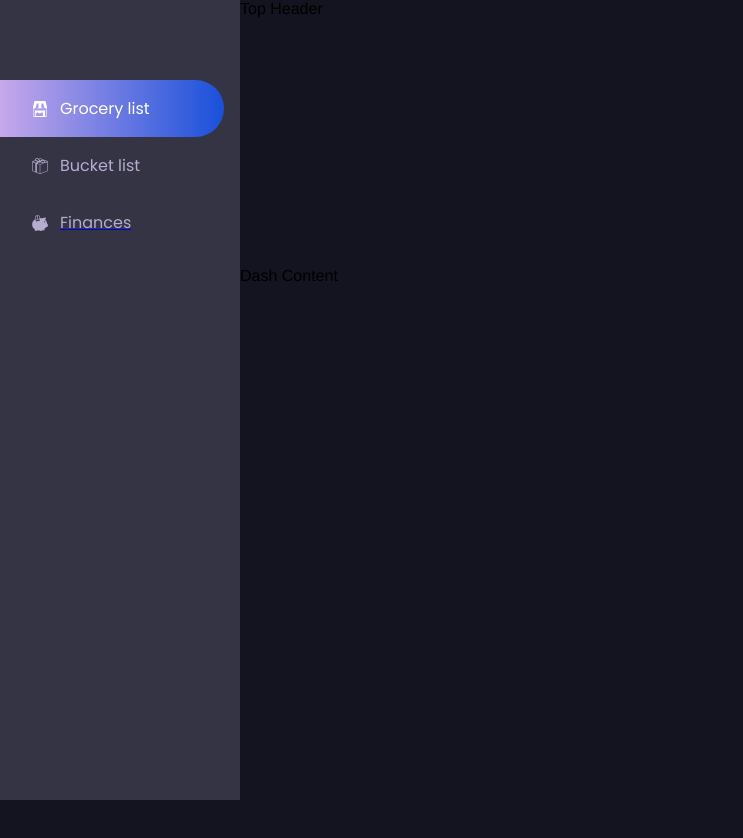
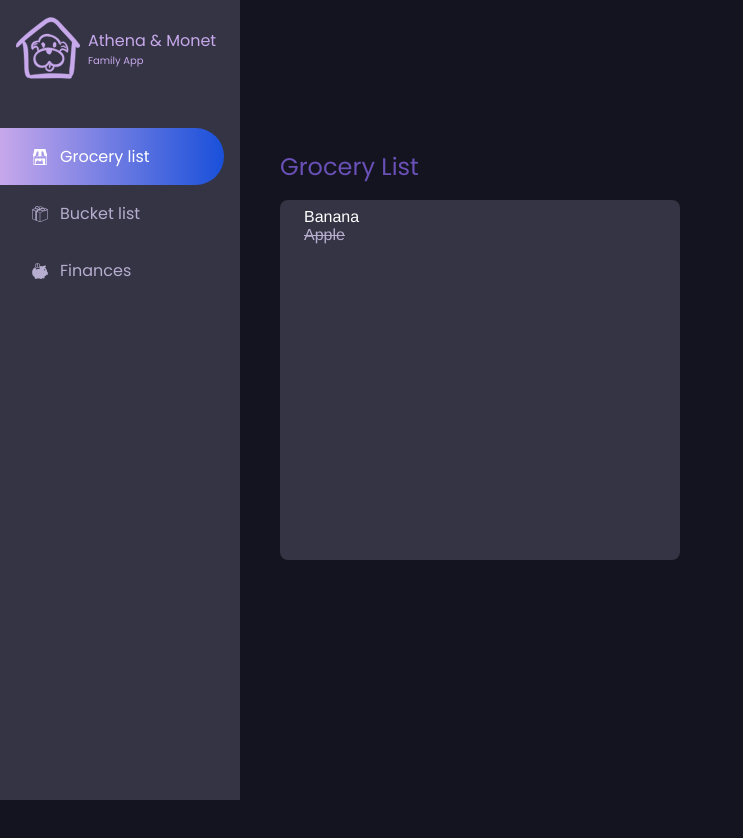
Before and after one commit to brunomguimaraes/monet, a React (Create React App) app: page /dashboard in a window 1280 px wide. Shown: the top 838 px of the page, without its empty margins (0-743 px from the left). After the commit the page ends 800 px from the top, so only its background shows below. Built offline with nearby package versions, Linux system fonts and the light colour scheme; no server answers.

Commit message:
add grocery list

```diff
--- /dev/null
+++ b/src/components/Groceries/GroceryList/index.js
@@ -0,0 +1,25 @@
+import * as Styled from "./index.styles";
+
+const GroceryList = () => {
+	// TODO: isMobile version
+	return (
+		<Styled.List>
+			<Styled.Title>
+				Grocery List
+			</Styled.Title>
+
+			<Styled.ListSection>
+				<Styled.ItemList>
+					<Styled.Item>
+						Banana
+					</Styled.Item>
+					<Styled.Item selected>
+						Apple
+					</Styled.Item>
+				</Styled.ItemList>
+			</Styled.ListSection>
+		</Styled.List>
+	);
+};
+
+export default GroceryList;
--- /dev/null
+++ b/src/components/Groceries/GroceryList/index.styles.js
@@ -0,0 +1,36 @@
+import styled, { css } from "styled-components";
+
+import { mainColors } from "style/colors";
+
+export const List = styled.div`
+
+`;
+
+export const Title = styled.span`
+	font-size: 24px;
+	font-family: 'Poppins', sans-serif;
+	color: ${mainColors.purple};
+`;
+
+export const ListSection = styled.div`
+	margin-top 8px;
+	background: ${mainColors.clearBackground};
+	border-radius: 8px;
+	width: 400px;
+	height: 360px;
+`;
+
+export const ItemList = styled.ul`
+	list-style-type: none;
+	padding: 8px 0 0 24px;
+`;
+
+export const Item = styled.li`
+	color: ${mainColors.white};
+	font-size: 16px;
+
+	${({ selected }) => selected && css`
+		color: ${mainColors.lightGray};
+		text-decoration: line-through;
+	`}
+`;
--- /dev/null
+++ b/src/components/Groceries/index.js
@@ -0,0 +1,14 @@
+import GroceryList from "components/Groceries/GroceryList";
+
+import * as Styled from "./index.styles";
+
+const Groceries = () => {
+	// TODO: isMobile version
+	return (
+		<Styled.Container>
+			<GroceryList />
+		</Styled.Container>
+	);
+};
+
+export default Groceries;
--- /dev/null
+++ b/src/components/Groceries/index.styles.js
@@ -0,0 +1,5 @@
+import styled from "styled-components";
+
+export const Container = styled.div`
+    padding: 16px 40px;
+`;
--- a/src/components/TabsMenu/index.js
+++ b/src/components/TabsMenu/index.js
@@ -1,4 +1,4 @@
-import { NavLink } from 'react-router-dom';
+import { useLocation } from 'react-router-dom'
 
 import { ReactComponent as MarketIcon } from 'assets/icons/market-stand.svg';
 import { ReactComponent as GiftIcon } from 'assets/icons/gift.svg';
@@ -9,7 +9,8 @@ import { mainColors } from "style/colors";
 import * as Styled from "./index.styles";
 
 const TabsMenu = () => {
-	//todo: map menu items
+	const location = useLocation();
+  console.log('=>', location.pathname);
 	return (
 		<Styled.MenuWrapper>
 			<Styled.MenuSection>
@@ -19,13 +20,10 @@ const TabsMenu = () => {
 				<Styled.MenuItem>
 					<GiftIcon width={16} height={16} color={mainColors.lightGray} /> Bucket list
 				</Styled.MenuItem>
-				<NavLink to={'/'}>
-					<Styled.MenuItem>
-						<PiggyBankIcon width={16} height={16} color={mainColors.lightGray} /> Finances
-					</Styled.MenuItem>
-				</NavLink>
+				<Styled.MenuItem>
+					<PiggyBankIcon width={16} height={16} color={mainColors.lightGray} /> Finances
+				</Styled.MenuItem>
 			</Styled.MenuSection>
-
 		</Styled.MenuWrapper>
 	);
 };
--- a/src/components/TabsMenu/index.styles.js
+++ b/src/components/TabsMenu/index.styles.js
@@ -3,7 +3,7 @@ import styled, { css } from "styled-components";
 import { mainColors } from "style/colors";
 
 export const MenuWrapper = styled.nav`
-  padding-top: 80px;
+  padding-top: 40px;
 `;
 
 export const MenuSection = styled.ul`
--- a/src/components/layouts/Dashboard/index.js
+++ b/src/components/layouts/Dashboard/index.js
@@ -1,3 +1,6 @@
+import { ReactComponent as PetHouseIcon } from 'assets/icons/pet-house.svg';
+
+import { mainColors } from "style/colors";
 import * as Styled from "./index.styles";
 
 const DashboardLayout = ({ header, menu, children }) => {
@@ -9,6 +12,13 @@ const DashboardLayout = ({ header, menu, children }) => {
 			</Styled.Header>
 
 			<Styled.Menu>
+				<Styled.MenuHeader>
+					<PetHouseIcon width={64} height={64} color={mainColors.lightPurple} />
+					<Styled.TextContainer>
+						<Styled.Title>Athena & Monet</Styled.Title>
+						<Styled.Subtitle>Family App</Styled.Subtitle>
+					</Styled.TextContainer>
+				</Styled.MenuHeader>
 				{menu}
 			</Styled.Menu>
 
--- a/src/components/layouts/Dashboard/index.styles.js
+++ b/src/components/layouts/Dashboard/index.styles.js
@@ -3,26 +3,51 @@ import styled from "styled-components";
 import { mainColors } from "style/colors";
 
 export const DashContainer = styled.div`
+  height: 100vh;
   display: grid;
-  grid-template-columns: 240px repeat(3, auto);
-  grid-template-rows: 1fr repeat(2, 2fr);
+  grid-template-columns: 240px auto;
+  grid-template-rows: 1fr 5fr;
   grid-template-areas:
-    "menu header header header"
-    "menu content content content";
-    "menu content content content";
+    "menu header"
+    "menu content";
 `;
 
 export const Header = styled.div`
   grid-area: header;
-
 `;
 
 export const Menu = styled.div`
   grid-area: menu;
   background: ${mainColors.clearBackground};
-  height: 100vh;
+`;
+
+export const MenuHeader = styled.div`
+  padding: 16px 0 8px 16px;
+  display: flex;
+  align-items: center;
+
+  svg {
+    margin-right: 8px;
+  }
 `;
 
 export const Content = styled.div`
   grid-area: content;
 `;
+
+export const TextContainer = styled.div`
+  display: flex;
+  flex-direction: column;
+`
+
+export const Title = styled.span`
+  font-size: 16px;
+  font-family: 'Poppins', sans-serif;
+  color: ${mainColors.lightPurple};
+`
+
+export const Subtitle = styled.span`
+  font-size: 10px;
+  font-family: 'Poppins', sans-serif;
+  color: ${mainColors.lightPurple};
+`
--- a/src/pages/Dashboard/index.js
+++ b/src/pages/Dashboard/index.js
@@ -1,14 +1,14 @@
 import DashboardLayout from "components/layouts/Dashboard";
+import Groceries from "components/Groceries";
 import TabsMenu from "components/TabsMenu";
 
 import * as Styled from "./index.styles";
 
 const Dashboard = () => {
-  console.log('render dash')
   return (
     <Styled.DashboardWrapper>
-      <DashboardLayout header={<div>Top Header</div>} menu={<TabsMenu />}>
-        <div>Dash Content</div>
+      <DashboardLayout header={<div />} menu={<TabsMenu />}>
+        <Groceries />
       </DashboardLayout>
     </Styled.DashboardWrapper>
   );
```
Also changed, not shown: src/assets/icons/pet-house.svg (added).
